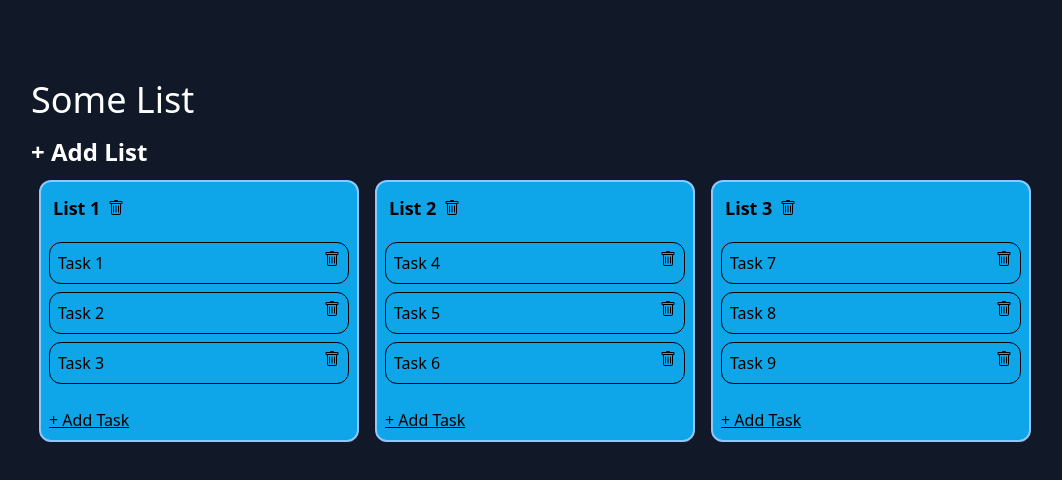
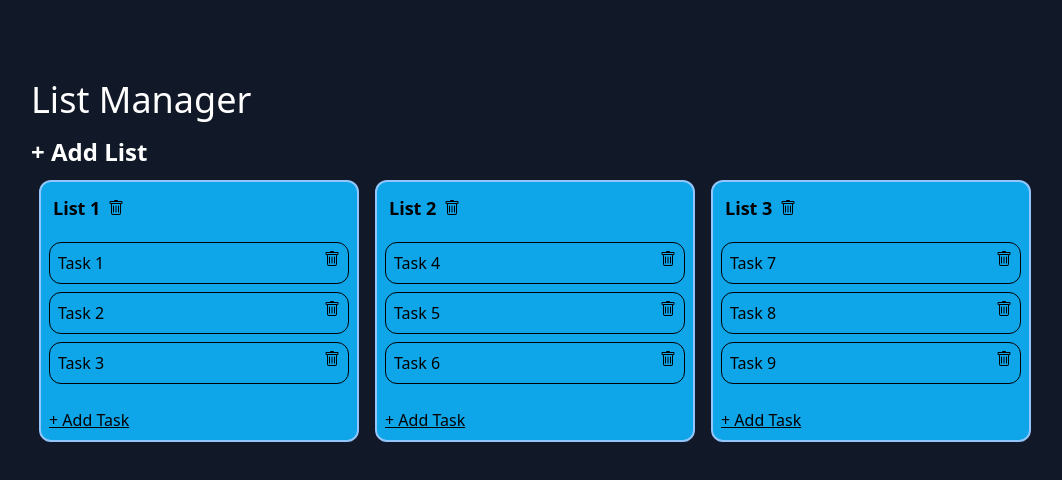
Before and after one commit to festeh/svelte_list_app, a SvelteKit app: page /task_manager in a window 1280 px wide. Shown: the top 480 px of the page, without its empty margins (49-1111 px from the left). Built offline with nearby package versions, Linux system fonts and the light colour scheme.

Commit message:
preload fn

```diff
--- a/src/routes/task_manager/+page.js
+++ b/src/routes/task_manager/+page.js
@@ -1 +1,7 @@
 export const ssr = false;
+
+export function load() {
+  return {
+    appName: 'List Manager',
+  };
+}
--- a/src/routes/task_manager/+page.svelte
+++ b/src/routes/task_manager/+page.svelte
@@ -3,10 +3,12 @@
 	import TaskList from "../../components/TaskList.svelte";
 
 	import { tasksStore } from "../../stores/tasks.js";
+
+  export let data;
 </script>
 
 <div class="p-10 h-full flex-it">
-	<div class="text-white text-4xl mb-4">Some List</div>
+	<div class="text-white text-4xl mb-4">{data.appName}</div>
 	<AddListButton />
 	<div class="flex-it h-full flex-1">
 		<div class="flex-it flex-row rounded-xl h-full">
```
